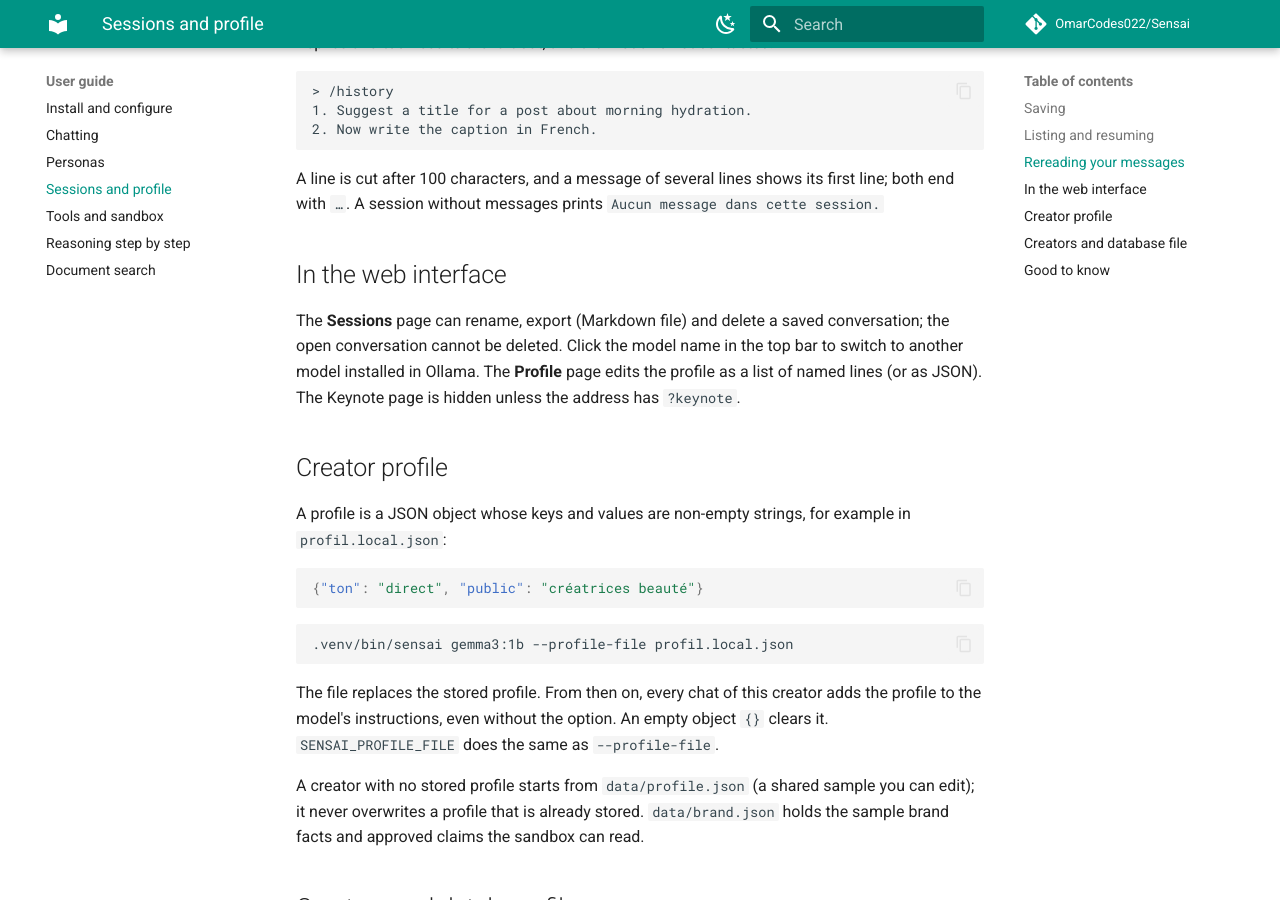
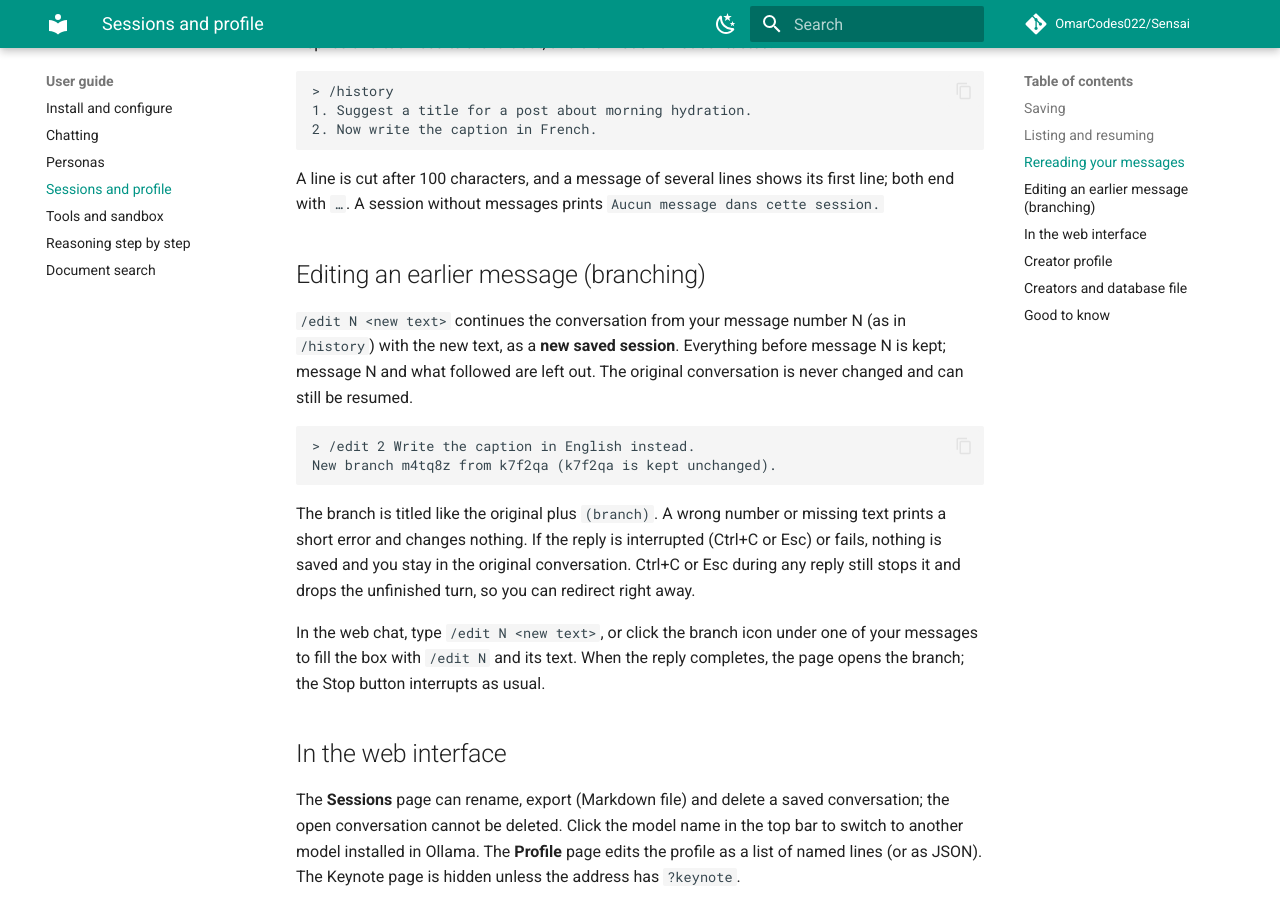
Before and after one commit to OmarCodes022/Sensai, an MkDocs documentation site: the page built from docs/user-guide/sessions.md, in a window 1280 px wide and 900 px high, scrolled down 1090 px. Built offline with MkDocs 1.6.1 and Material for MkDocs 9.7.7, drawn with Linux system fonts in a browser that asks for light colours; comment, search, counter and statistics services are not loaded.

Commit message:
docs: describe /edit and branching, with the X2 stories

````diff
--- a/docs/user-guide/sessions.md
+++ b/docs/user-guide/sessions.md
@@ -57,6 +57,27 @@ A line is cut after 100 characters, and a message of several lines shows its
 first line; both end with ` …`. A session without messages prints
 `Aucun message dans cette session.`
 
+## Editing an earlier message (branching)
+
+`/edit N <new text>` continues the conversation from your message number N (as in
+`/history`) with the new text, as a **new saved session**. Everything before message N
+is kept; message N and what followed are left out. The original conversation is never
+changed and can still be resumed.
+
+```text
+> /edit 2 Write the caption in English instead.
+New branch m4tq8z from k7f2qa (k7f2qa is kept unchanged).
+```
+
+The branch is titled like the original plus `(branch)`. A wrong number or missing text
+prints a short error and changes nothing. If the reply is interrupted (Ctrl+C or Esc) or
+fails, nothing is saved and you stay in the original conversation. Ctrl+C or Esc during
+any reply still stops it and drops the unfinished turn, so you can redirect right away.
+
+In the web chat, type `/edit N <new text>`, or click the branch icon under one of your
+messages to fill the box with `/edit N` and its text. When the reply completes, the page
+opens the branch; the Stop button interrupts as usual.
+
 ## In the web interface
 
 The **Sessions** page can rename, export (Markdown file) and delete a saved conversation;
````
Also changed, not shown: README.md (+2 -1 lines), docs/stories/x2-branching.md (added, +15 -0 lines), web/web-ui.md (+4 -4 lines).
